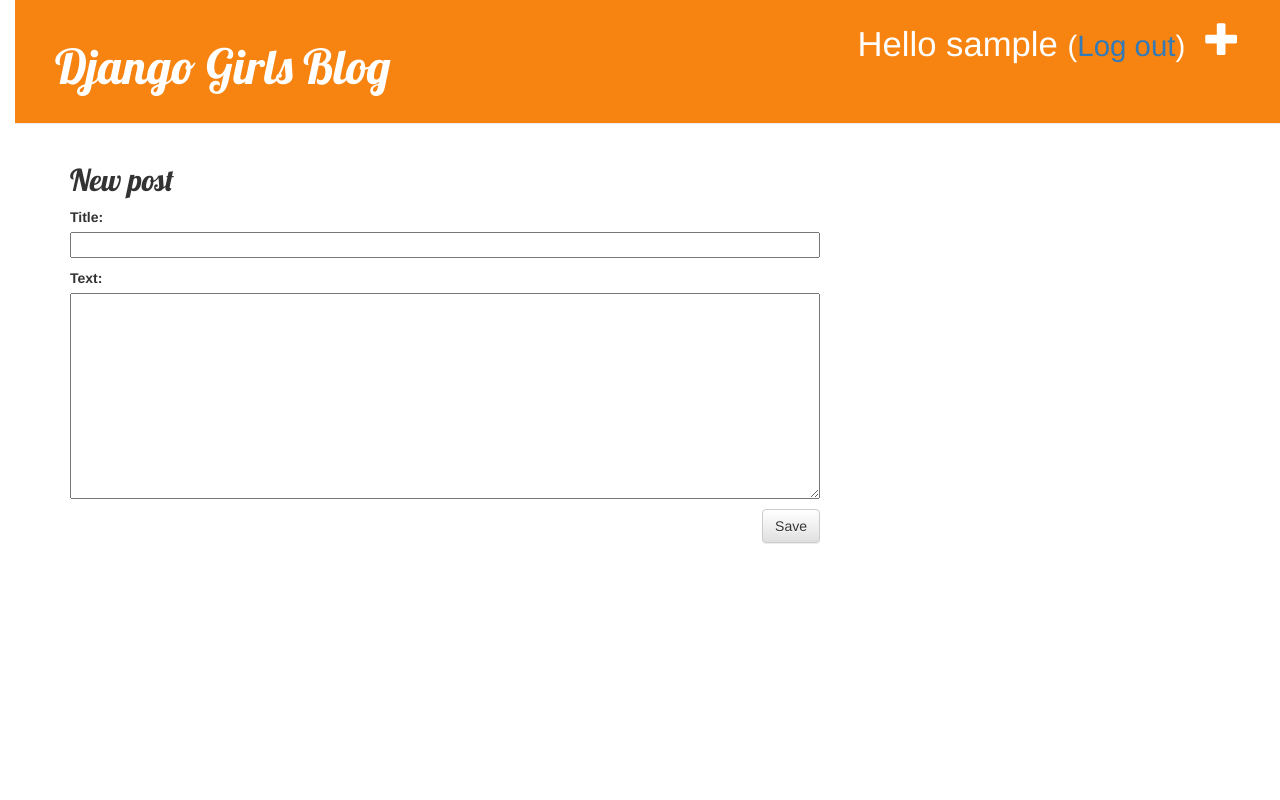
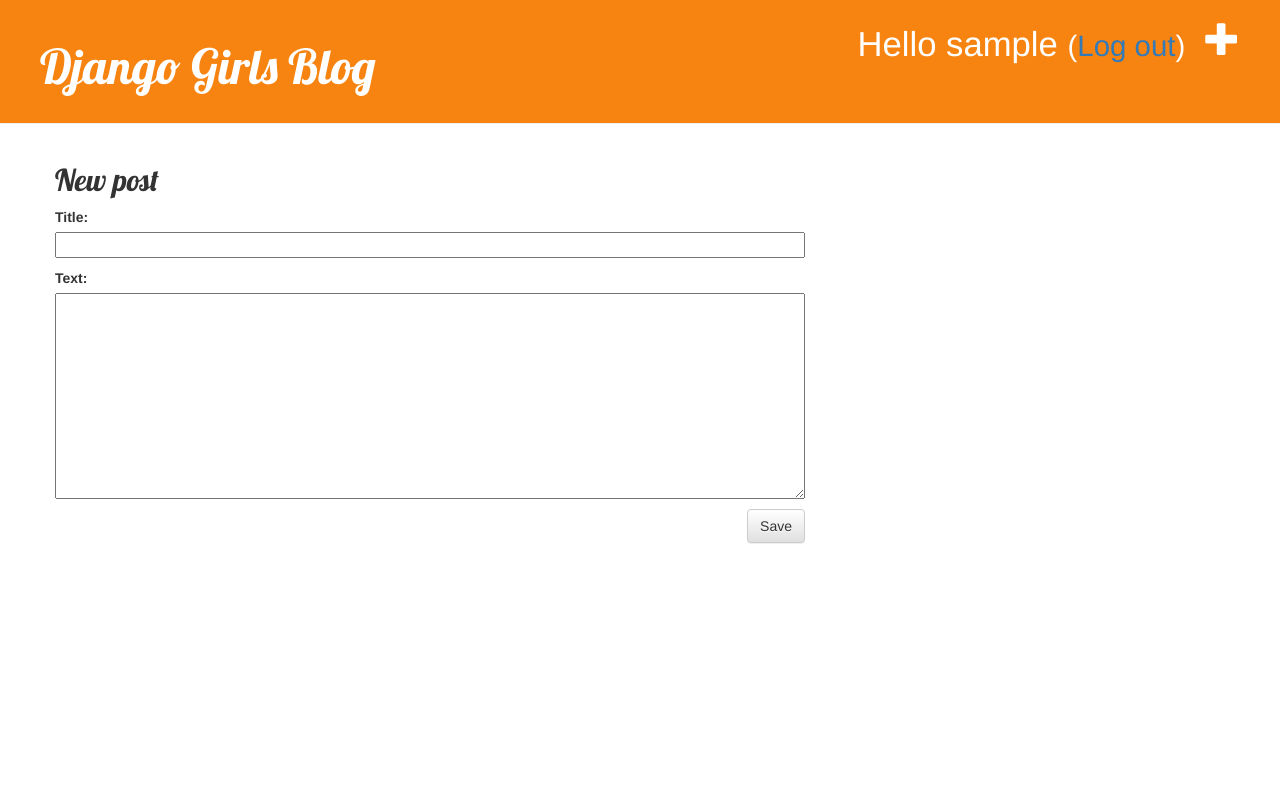
Before and after one commit to JuliaTorrejon/my-first-blog, a Django app: page /post/new in a window 1280 px wide. Run offline with Django 3.2, Linux system fonts and the light colour scheme; the visitor is signed in with stand-in values (Sample User, id 1); some libraries are stand-ins or nearby versions.

Commit message:
css change

```diff
--- a/blog/static/css/blog.css
+++ b/blog/static/css/blog.css
@@ -1,12 +1,3 @@
-h1 a, h2 a {
-    color: ##000000;
-    font-family: 'Lobster';
-}
-
-body {
-    padding-left: 15px;
-}
-
 .page-header {
     background-color: #f78411;
     margin-top: 0;
```
